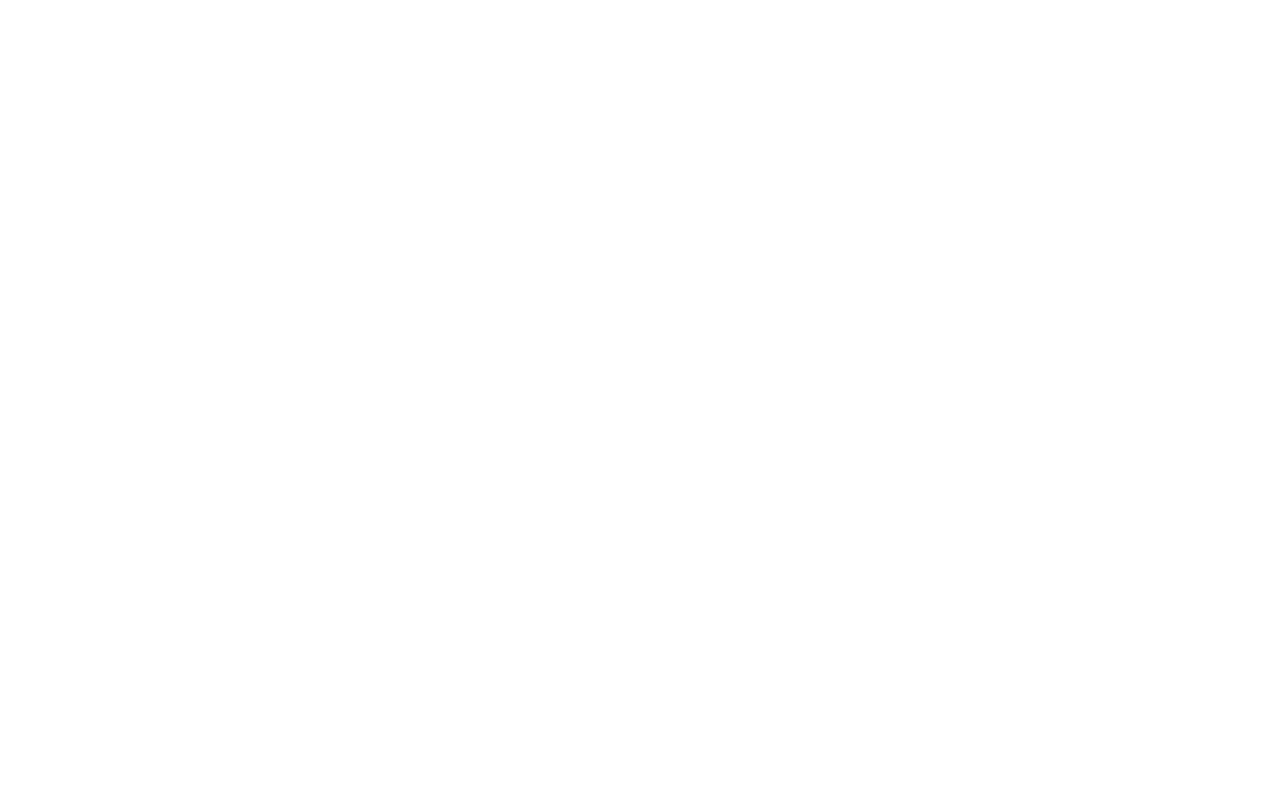
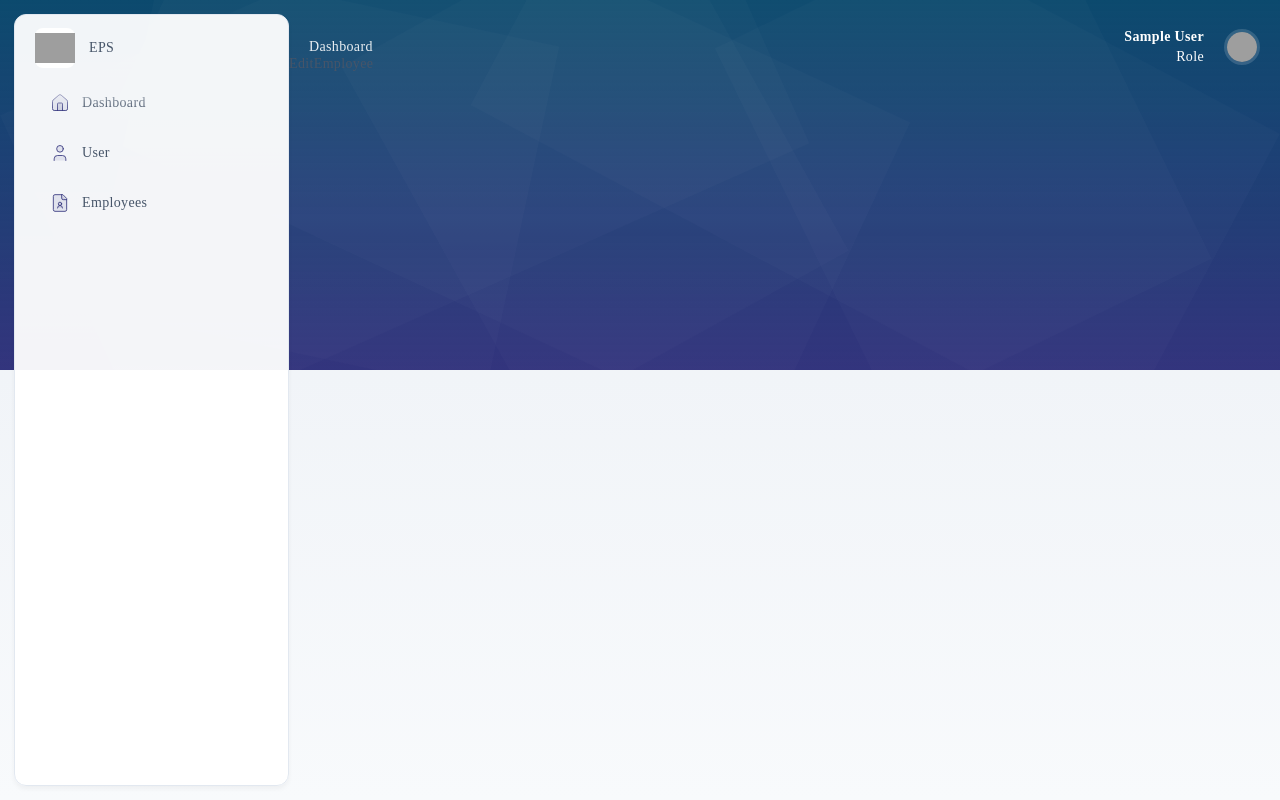
Before and after one commit to kajugadaniels/attendify-client, a React (Vite) app: page /employee/edit/1 in a window 1280 px wide. Before the commit this address had no page. Built offline with nearby package versions, Linux system fonts and the light colour scheme; sample sign-in values are in the browser's storage; grey boxes are pictures that could not be loaded; a web font is replaced by a local one.

Commit message:
Add routes for EditEmployee

```diff
--- a/src/AppRoutes.jsx
+++ b/src/AppRoutes.jsx
@@ -1,5 +1,5 @@
 import React from 'react'
-import { AddEmployee, AddUser, Dashboard, EditUser, GetEmployees, GetUsers, Login, Profile } from './pages'
+import { AddEmployee, AddUser, Dashboard, EditEmployee, EditUser, GetEmployees, GetUsers, Login, Profile } from './pages'
 import UserLayout from './layouts/UserLayout'
 import { Route, Routes } from 'react-router-dom'
 
@@ -18,6 +18,7 @@
 
                 <Route path="/employees" element={<GetEmployees />} />
                 <Route path="/employee/add" element={<AddEmployee />} />
+                <Route path="/employee/edit/:id" element={<EditEmployee />} />
             </Route>
         </Routes>
     )
--- /dev/null
+++ b/src/pages/employees/EditEmployee.jsx
@@ -0,0 +1,9 @@
+import React from 'react'
+
+const EditEmployee = () => {
+    return (
+        <div>EditEmployee</div>
+    )
+}
+
+export default EditEmployee
--- a/src/pages/index.js
+++ b/src/pages/index.js
@@ -10,3 +10,4 @@
 
 export { default as GetEmployees } from './employees/GetEmployees'
 export { default as AddEmployee } from './employees/AddEmployee'
+export { default as EditEmployee } from './employees/EditEmployee'
```
